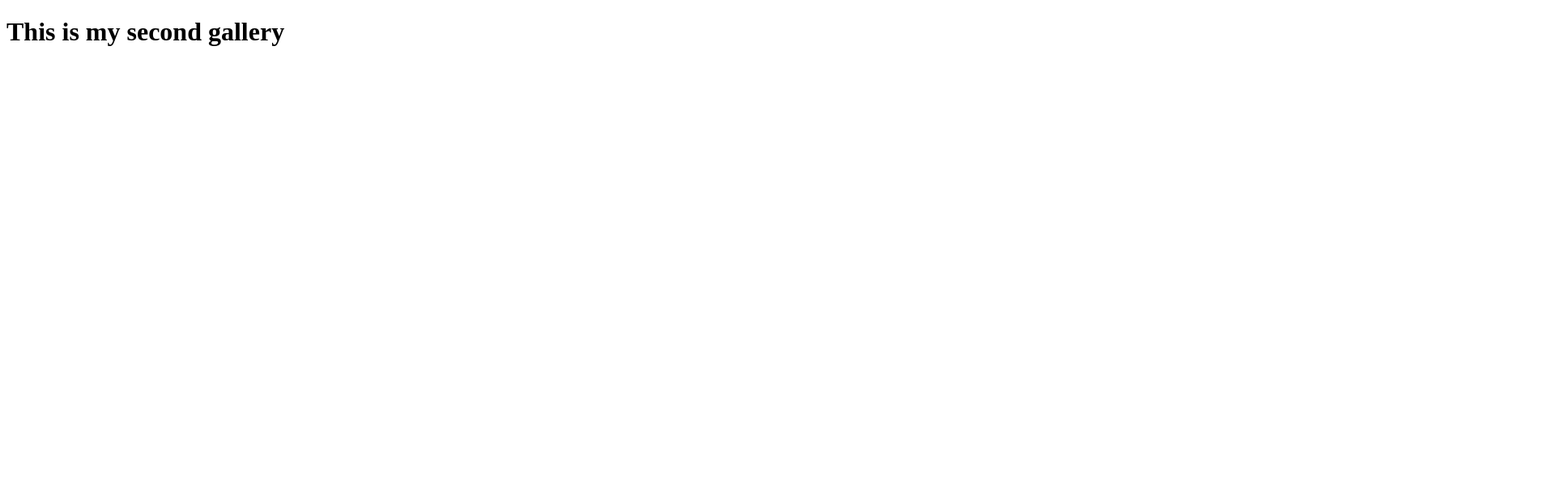
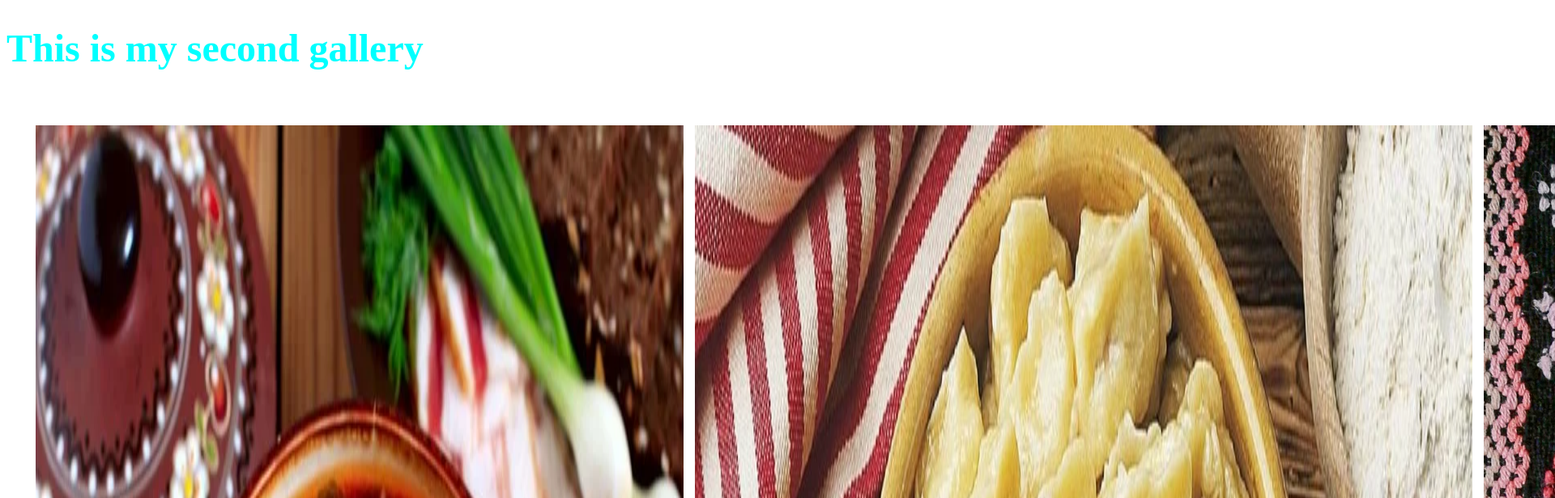
Before and after one commit to weweha123/git, a plain HTML site: page lab-01-git/index.html in a window 1280 px wide. Shown: the top 616 px of the page at 81% size, 1920 px wide, since content can reach past the window. Drawn offline with Linux system fonts and the light colour scheme.

Commit message:
added style and images in index.html v.2

```diff
--- a/lab-01-git/index.html
+++ b/lab-01-git/index.html
@@ -3,8 +3,14 @@
 <head>
     <meta charset="UTF-8">
     <title>My Gallery v.2</title>
+    <link rel="stylesheet" href="styles/style.css">
 </head>
 <body>
-<h1>This is my second gallery</h1>
+<h1 class="header">This is my second gallery</h1>
+<div class="container">
+    <img src="../food/borsch.webp">
+    <img src="../food/galushky.webp">
+    <img src="../food/varenyky.webp">
+</div>
 </body>
 </html>
```
